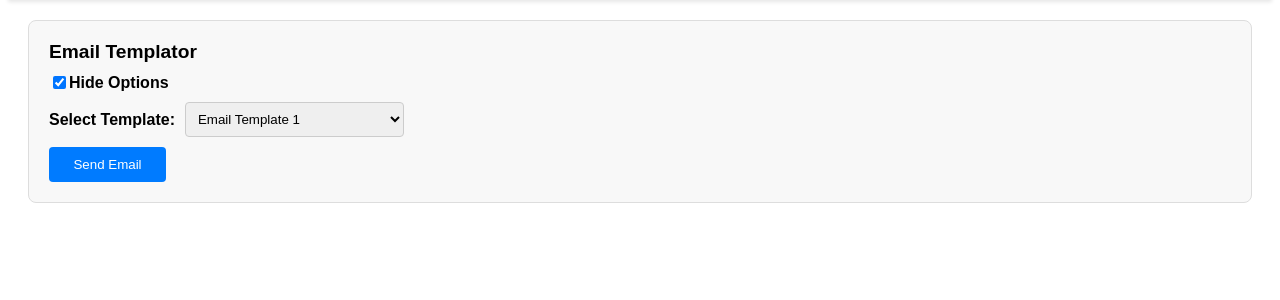
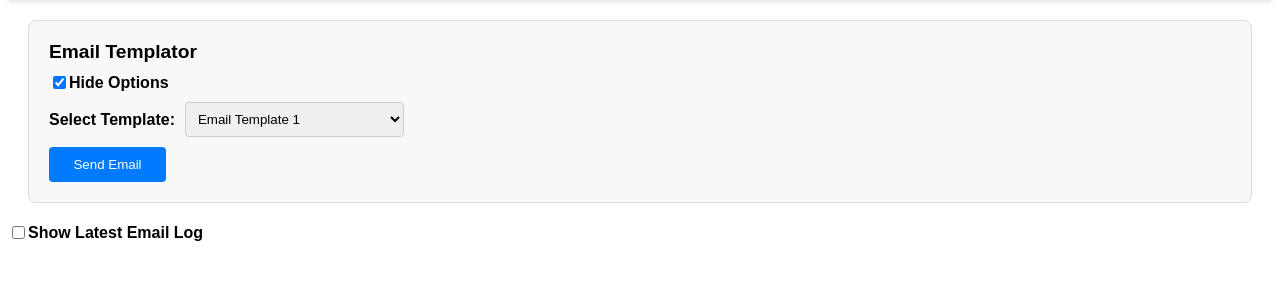
Before and after one commit to vpatel1995/etools, a Django app: page / in a window 1280 px wide. Shown: the part 83-383 px from the top of the page. Run offline with Django 4.2, Linux system fonts and the light colour scheme; data that the repository does not hold is empty.

Commit message:
hide log

```diff
--- a/home/templates/home/home.html
+++ b/home/templates/home/home.html
@@ -112,6 +112,14 @@
         border: 1px solid #ccc;
         border-radius: 4px;
     }
+
+    .email-log {
+        margin-top: 20px;
+        padding: 10px;
+        border: 1px solid #ccc;
+        background-color: #fff;
+        display: none; /* Initially hidden */
+    }
 </style>
 <div class="email-container">
     <div class="form-section">
@@ -156,8 +164,13 @@
         </div>
     </div>
 </div>
+<!-- Checkbox for toggling the visibility of the email log -->
+<div class="form-group toggle-log">
+    <input type="checkbox" id="toggle-email-log" name="toggle-email-log">
+    <label for="toggle-email-log">Show Latest Email Log</label>
+</div>
 {% if latest_email_log %}
-    <div>
+    <div class="email-log">
         <h3>Latest Email Sent</h3>
         <p><strong>Subject:</strong> {{ latest_email_log.subject }}</p>
         <p><strong>To:</strong> {{ latest_email_log.to_email }}</p>
@@ -316,6 +329,16 @@
         document.getElementById('template-preview').innerHTML = templateContent;
     }
 
+    function toggleEmailLogVisibility() {
+        var isLogVisible = document.getElementById('toggle-email-log').checked;
+        var emailLog = document.querySelector('.email-log');
+        if (emailLog) {
+            emailLog.style.display = isLogVisible ? 'block' : 'none';
+        }
+    }
+
+    document.getElementById('toggle-email-log').addEventListener('change', toggleEmailLogVisibility);
+
     // Function to toggle form visibility
     function toggleFormVisibility() {
         var isHidden = document.getElementById('hide-options').checked;
```
